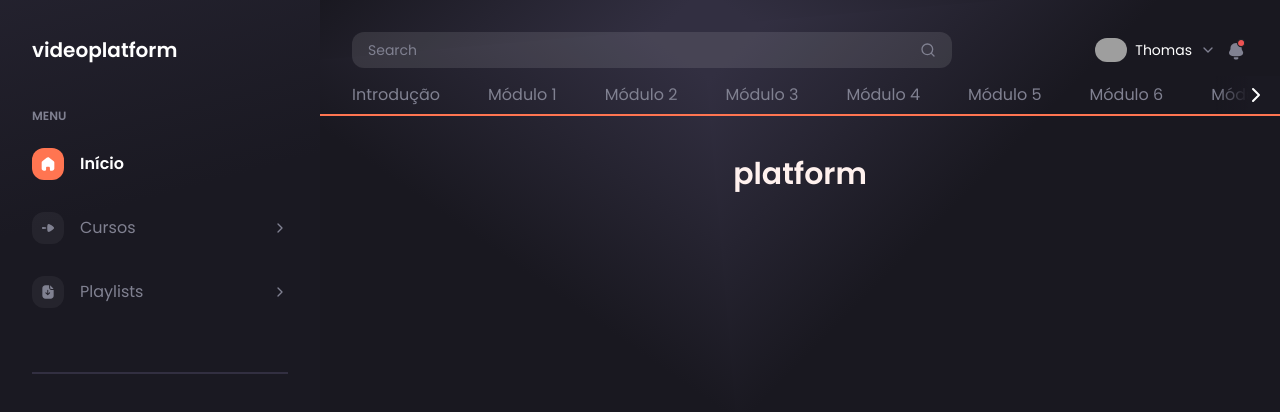
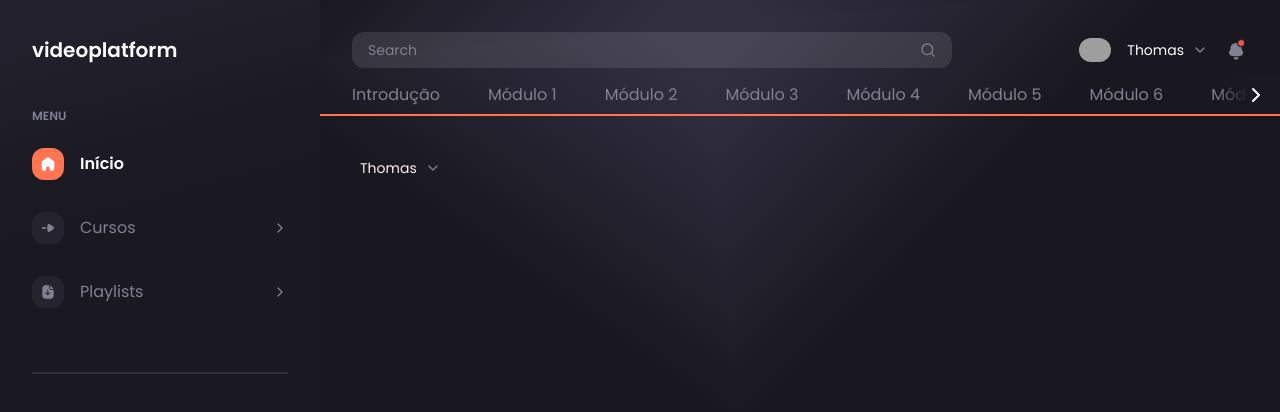
Before and after one commit to pedrogrigorio/next.js-course-platform, a Next.js app in the folder frontend/: page /home in a window 1280 px wide. Shown: the top 412 px of the page. Built offline with nearby package versions, Linux system fonts and the light colour scheme; grey boxes are pictures that could not be loaded.

Commit message:
implement dropdown menu on user component

```diff
--- a/frontend/package.json
+++ b/frontend/package.json
@@ -9,6 +9,7 @@
     "lint": "next lint"
   },
   "dependencies": {
+    "@headlessui/react": "^1.7.17",
     "lucide-react": "^0.292.0",
     "next": "14.0.2",
     "react": "^18",
--- a/frontend/src/app/(everything-else)/home/page.tsx
+++ b/frontend/src/app/(everything-else)/home/page.tsx
@@ -1,7 +1,9 @@
+import UserDropdownMenu from '@/components/ui/UserDropdownMenu'
+
 export default function Home() {
   return (
-    <div className="flex items-center justify-center p-10 font-semibold text-orange-50">
-      <h2>platform</h2>
+    <div className="flex items-center p-10 font-semibold text-orange-50">
+      <UserDropdownMenu />
     </div>
   )
 }
--- a/frontend/src/components/layout/MenuPage/index.tsx
+++ b/frontend/src/components/layout/MenuPage/index.tsx
@@ -80,7 +80,7 @@ export default function MenuPage({ path, text, icon, menu }: PageProps) {
         )}
       </li>
       <ul
-        className={`scrollbar-thin scrollbar-thumb-gray-500 overflow-hidden overflow-y-auto pl-12 transition-all duration-1000 ${
+        className={`overflow-hidden overflow-y-auto pl-12 transition-all duration-1000 scrollbar-thin scrollbar-thumb-gray-500 ${
           isSubmenuActive ? 'max-h-40' : 'max-h-0'
         }`}
       >
--- a/frontend/src/components/ui/User/index.tsx
+++ b/frontend/src/components/ui/User/index.tsx
@@ -1,10 +1,10 @@
 import NotificationDot from '@/components/icons/NotificationDot'
-import { ChevronDown } from 'lucide-react'
 import Image from 'next/image'
+import UserDropdownMenu from '../UserDropdownMenu'
 
 export default function User() {
   return (
-    <div className="flex items-center gap-2">
+    <div className="flex items-center gap-4">
       <Image
         width={32}
         height={32}
@@ -12,9 +12,11 @@ export default function User() {
         src="https://as1.ftcdn.net/v2/jpg/02/65/72/98/1000_F_265729869_mYcOBHGd1ifo9ocwmfDIc4tl5jN7M7sy.jpg"
         className="rounded-full"
       />
-      <span className="text-sm">Thomas</span>
-      <ChevronDown size={16} color="#808191" />
-      <NotificationDot size={24} />
+      <UserDropdownMenu />
+
+      <button>
+        <NotificationDot size={24} />
+      </button>
     </div>
   )
 }
--- /dev/null
+++ b/frontend/src/components/ui/UserDropdownMenu/index.tsx
@@ -0,0 +1,83 @@
+'use client'
+
+import { ChevronDown } from 'lucide-react'
+import { Menu, Transition } from '@headlessui/react'
+import { Fragment, useEffect, useState } from 'react'
+
+export default function UserDropdownMenu() {
+  const [isOpen, setIsOpen] = useState(false)
+
+  useEffect(() => {
+    const closeMenu = () => {
+      setIsOpen(false)
+    }
+
+    if (isOpen) {
+      document.addEventListener('click', closeMenu)
+    } else {
+      document.removeEventListener('click', closeMenu)
+    }
+
+    return () => {
+      document.removeEventListener('click', closeMenu)
+    }
+  }, [isOpen])
+
+  return (
+    <div className="z-10">
+      <Menu as="div" className="relative inline-block text-left">
+        <div>
+          <Menu.Button
+            className="flex w-full items-center justify-center gap-2"
+            onClick={() => setIsOpen(!isOpen)}
+          >
+            <span className="text-sm">Thomas</span>
+            <ChevronDown
+              size={16}
+              color={isOpen ? '#FFF' : '#808191'}
+              className={`transform ${
+                isOpen ? 'rotate-180' : 'rotate-0'
+              } transition duration-300 ease-in-out`}
+            />
+          </Menu.Button>
+        </div>
+        <Transition
+          as={Fragment}
+          enter="transition ease-out duration-100"
+          enterFrom="transform opacity-0 scale-95"
+          enterTo="transform opacity-100 scale-100"
+          leave="transition ease-in duration-75"
+          leaveFrom="transform opacity-100 scale-100"
+          leaveTo="transform opacity-0 scale-95"
+        >
+          <Menu.Items className="absolute right-0 mt-2 w-56 origin-top-right divide-y divide-gray-100 rounded-md bg-gray-900 text-white shadow-lg ring-1 ring-gray-700 focus:outline-none">
+            <div className="px-1 py-1 ">
+              <Menu.Item>
+                {({ active }) => (
+                  <button
+                    className={`${
+                      active ? 'bg-gray-500' : ''
+                    } group flex w-full items-center rounded-md px-2 py-2 text-sm`}
+                  >
+                    Editar perfil
+                  </button>
+                )}
+              </Menu.Item>
+              <Menu.Item>
+                {({ active }) => (
+                  <button
+                    className={`${
+                      active ? 'bg-gray-500' : ''
+                    } group flex w-full items-center rounded-md px-2 py-2 text-sm`}
+                  >
+                    Sair
+                  </button>
+                )}
+              </Menu.Item>
+            </div>
+          </Menu.Items>
+        </Transition>
+      </Menu>
+    </div>
+  )
+}
```
Also changed, not shown: 1 other file (tests, documents, lock files or other folders).
